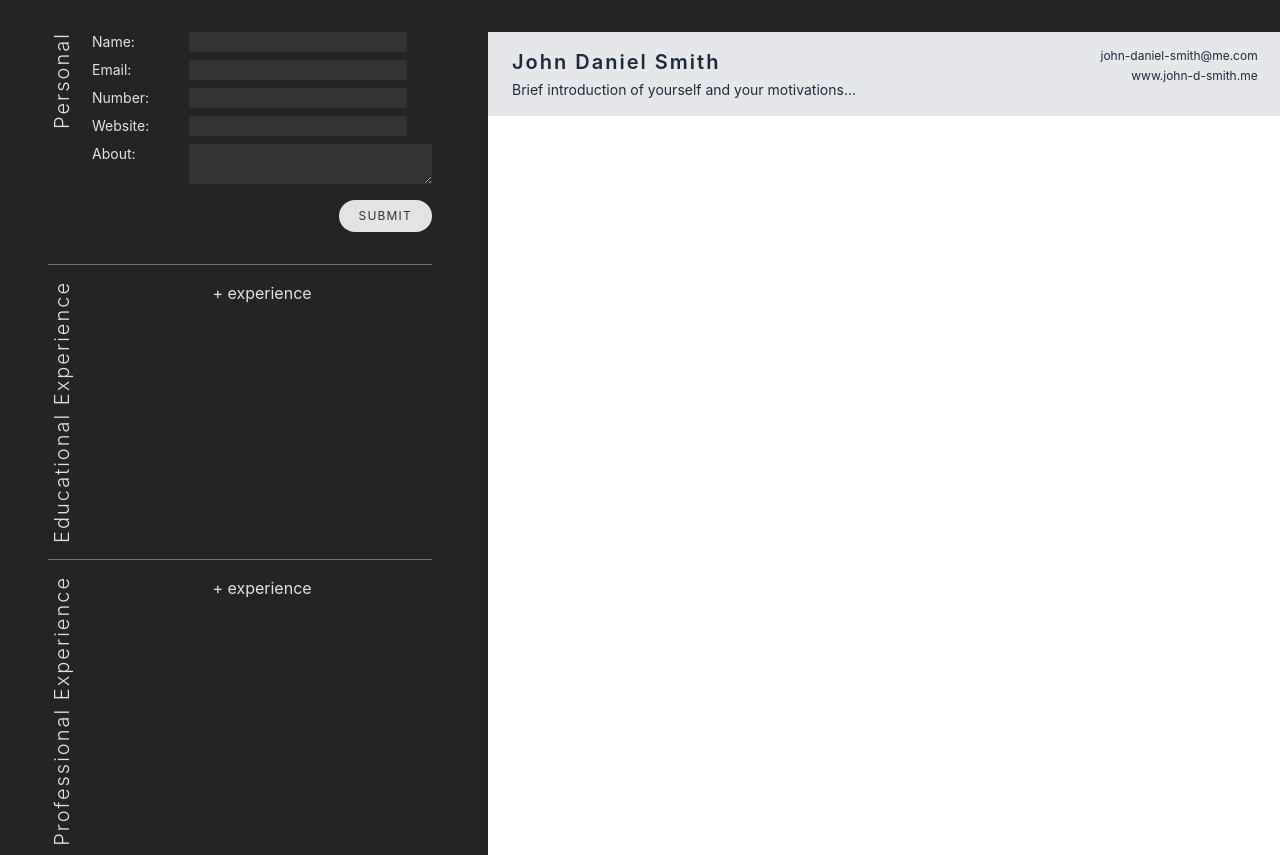
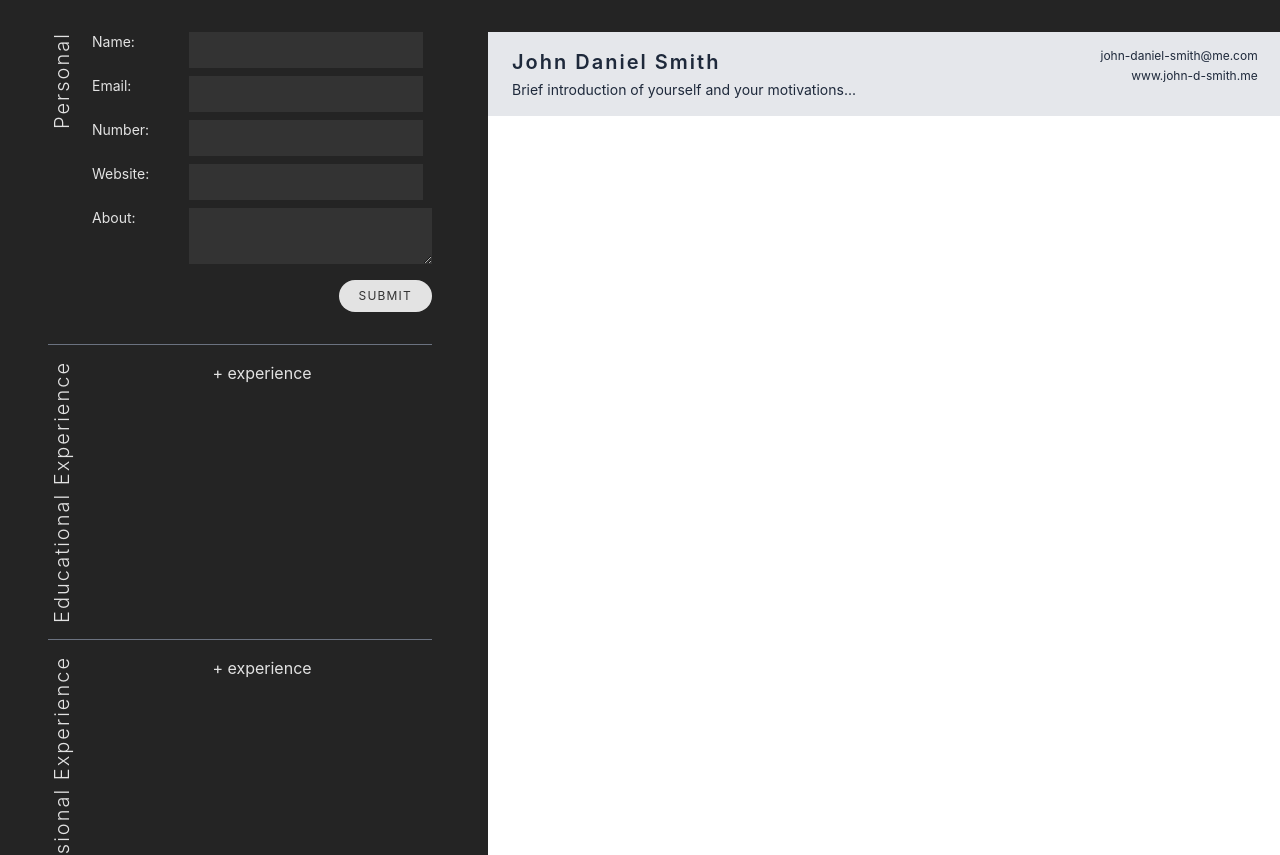
Before and after one commit to owen-addison/odin-react-cv-app, a React (Vite) app: page / in a window 1280 px wide. Shown: the top 855 px of the page. Built offline with nearby package versions, Linux system fonts and the light colour scheme.

Commit message:
[style] Assign padding to input elements of forms

```diff
--- a/src/index.css
+++ b/src/index.css
@@ -32,6 +32,7 @@ body {
 
 .textarea-class,
 .input-class {
+  @apply p-2;
   background-color: #333333;
 }
 
```
